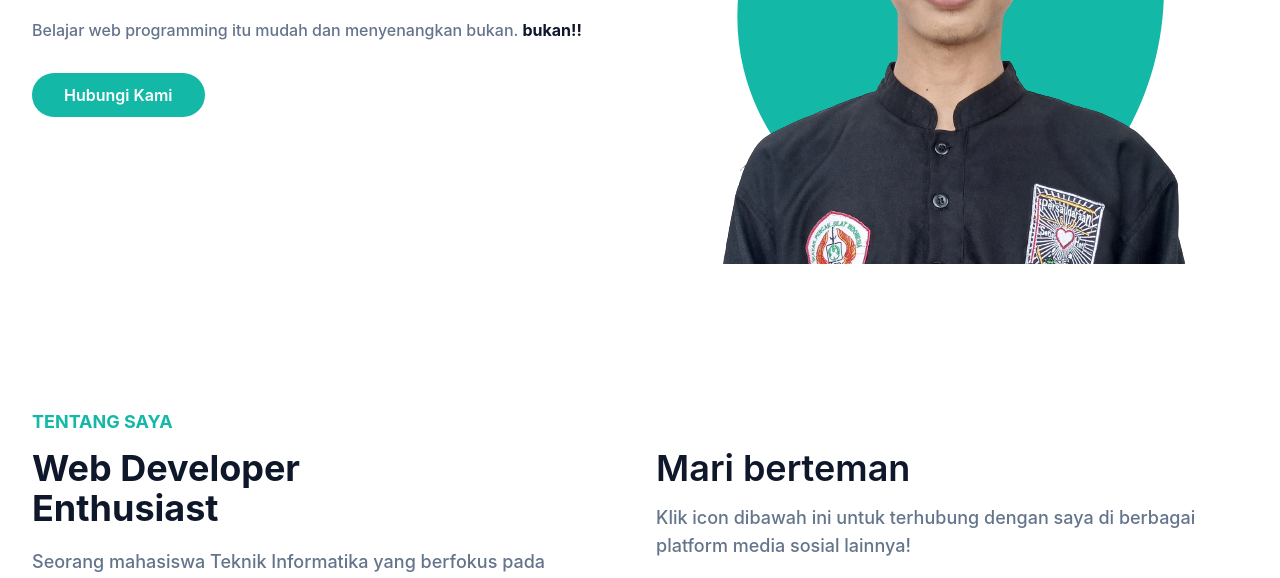
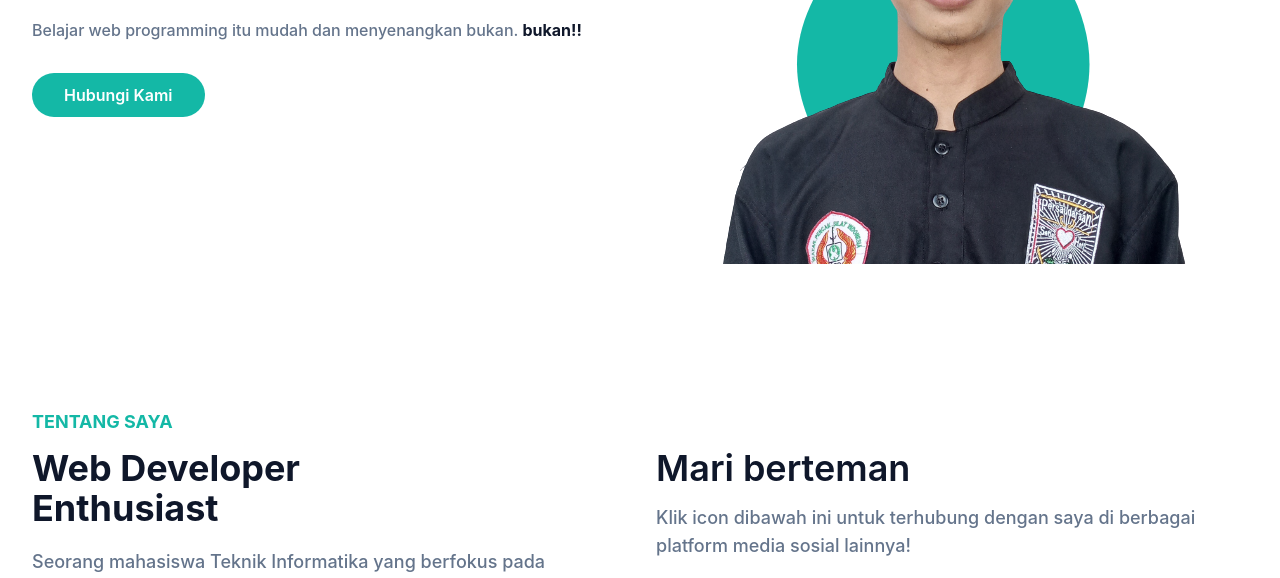
Before and after one commit to BrucelD14/BrucelD14.github.io, a website: page index.html in a window 1280 px wide. Shown: the part 416-994 px from the top of the page. Drawn offline with nearby package versions, Linux system fonts and the light colour scheme.

Commit message:
update blob

```diff
--- a/index.html
+++ b/index.html
@@ -76,12 +76,21 @@
         <div class="w-full self-end px-4 lg:w-1/2">
           <div class="relative mt-10 lg:mt-9 lg:right-0">
             <img src="dist/img/bru1.png" alt="Brucel Duta" class="max-w-full mx-auto">
-            <span class="absolute bottom-10 -z-10 left-1/2 -translate-x-1/2 md:scale-125">
+            <span class="absolute bottom-0.5 -z-10 left-1/2 -translate-x-1/2 md:scale-125">
+
               <svg width="400" height="400" viewBox="0 0 200 200" xmlns="http://www.w3.org/2000/svg">
+                <path fill="#14B8A6"
+                  d="M55,0.9C55,32.9,27.5,65.8,-1.7,65.8C-31,65.8,-62,32.9,-62,0.9C-62,-31,-31,-62.1,-1.7,-62.1C27.5,-62.1,55,-31,55,0.9Z"
+                  transform="translate(100 100)" />
+              </svg>
+
+
+
+              <!-- <svg width="400" height="400" viewBox="0 0 200 200" xmlns="http://www.w3.org/2000/svg">
                 <path fill="#14B8A6"
                   d="M65.1,-53.2C78.6,-35,79.7,-8.3,73.3,15.4C66.8,39,52.7,59.6,32.9,69.8C13,79.9,-12.6,79.6,-33.4,69.5C-54.2,59.4,-70.1,39.5,-75.7,16.7C-81.4,-6.1,-76.7,-31.8,-62.4,-50.2C-48,-68.6,-24,-79.7,0.9,-80.4C25.8,-81.2,51.6,-71.5,65.1,-53.2Z"
                   transform="translate(100 100) scale(1.1)" />
-              </svg>
+              </svg> -->
             </span>
           </div>
         </div>
```
Also changed, not shown: dist/output.css.
